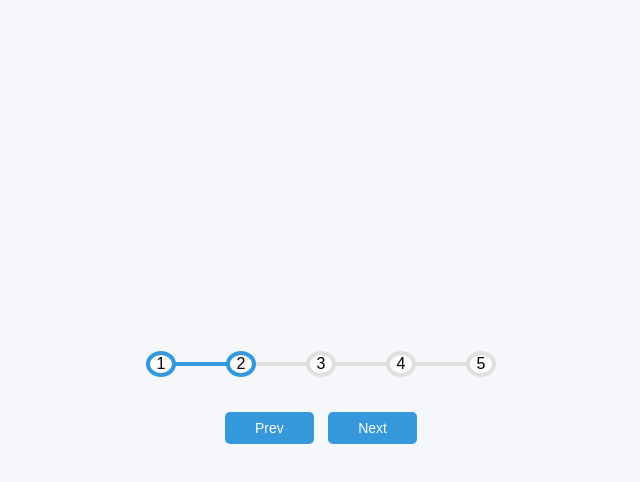
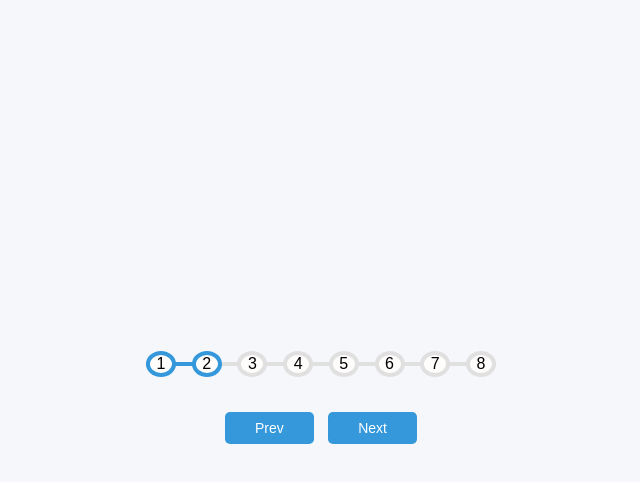
Before and after one commit to nagabhushan771/progress-bar, a plain HTML site: page index.html in a window 1280 px wide. Both pictures are taken after a click on the button "Next". Shown: the whole page, without its empty margins (319-959 px from the left). Drawn offline with Linux system fonts and the light colour scheme; a web font is replaced by a local one.

Commit message:
updated progress-bar

```diff
--- a/index.html
+++ b/index.html
@@ -16,6 +16,9 @@
             <div class="circle">3</div>
             <div class="circle">4</div>
             <div class="circle">5</div>
+            <div class="circle">6</div>
+            <div class="circle">7</div>
+            <div class="circle">8</div>
         </div>
         <button class="btn" id="prev" disabled>Prev</button>
         <button class="btn" id="next">Next</button>
--- a/script.js
+++ b/script.js
@@ -2,30 +2,69 @@ const circles = document.querySelectorAll('.circle');
 const prev = document.getElementById('prev');
 const next = document.getElementById('next');
 const progress = document.getElementById('progress');
-let pgPercent = 0;
+// let pgPercent = 0;
+let pgPercent = 1;
+let numberOfCircles = circles.length;
 
+// next.addEventListener('click', () => {
+//     // console.log(Number(progress.style.width)+25);
+//     pgPercent += 25;
+//     progress.style.width = pgPercent + "%";
+//     // console.log(Math.floor(pgPercent/25));
+//     circles[Math.floor(pgPercent/25)].classList.add('active');
+//     if(pgPercent == 100)
+//         next.setAttribute('disabled', '');
+//     if(pgPercent === 25)
+//         prev.removeAttribute('disabled');
+
+// })
+
+// prev.addEventListener('click', () => {
+
+//     circles[Math.floor(pgPercent/25)].classList.remove('active');
+//     pgPercent -= 25;
+//     progress.style.width = pgPercent + "%";
+//     if(pgPercent === 75){
+//         next.removeAttribute('disabled');
+//     }
+//     if(pgPercent == 0)
+//         prev.setAttribute('disabled', '');
+
+// })
 next.addEventListener('click', () => {
-    // console.log(Number(progress.style.width)+25);
-    pgPercent += 25;
-    progress.style.width = pgPercent + "%";
-    // console.log(Math.floor(pgPercent/25));
-    circles[Math.floor(pgPercent/25)].classList.add('active');
-    if(pgPercent == 100)
-        next.setAttribute('disabled', '');
-    if(pgPercent === 25)
-        prev.removeAttribute('disabled');
+    pgPercent++;
+    if(pgPercent > numberOfCircles)
+        pgPercent = numberOfCircles;
+    updateCSS();
+});
 
+prev.addEventListener('click', () =>{
+    pgPercent--;
+    if(pgPercent < 1)
+        pgPercent = 1;
+    updateCSS();
 })
 
-prev.addEventListener('click', () => {
+function enableDisable(){
+    if(pgPercent == 1)
+        prev.disabled = false;
+    else if(pgPercent === numberOfCircles)
+        next.disabled = true;
+    else{
+        prev.disabled = false;
+        next.disabled = false;
+    }
+}
 
-    circles[Math.floor(pgPercent/25)].classList.remove('active');
-    pgPercent -= 25;
-    progress.style.width = pgPercent + "%";
-    if(pgPercent === 75){
-        next.removeAttribute('disabled');
+function updateCSS(){
+    enableDisable();
+    for(var i = 0; i<pgPercent; i++){
+        circles[i].classList.add('active');
     }
-    if(pgPercent == 0)
-        prev.setAttribute('disabled', '');
-
-})
+    for(var i = pgPercent; i<numberOfCircles; i++){
+        circles[i].classList.remove('active');
+    }
+    var active = document.querySelectorAll('.active');
+    var width = ((active.length-1)/(numberOfCircles-1))*100;
+    progress.style.width = width+"%";
+}
```
